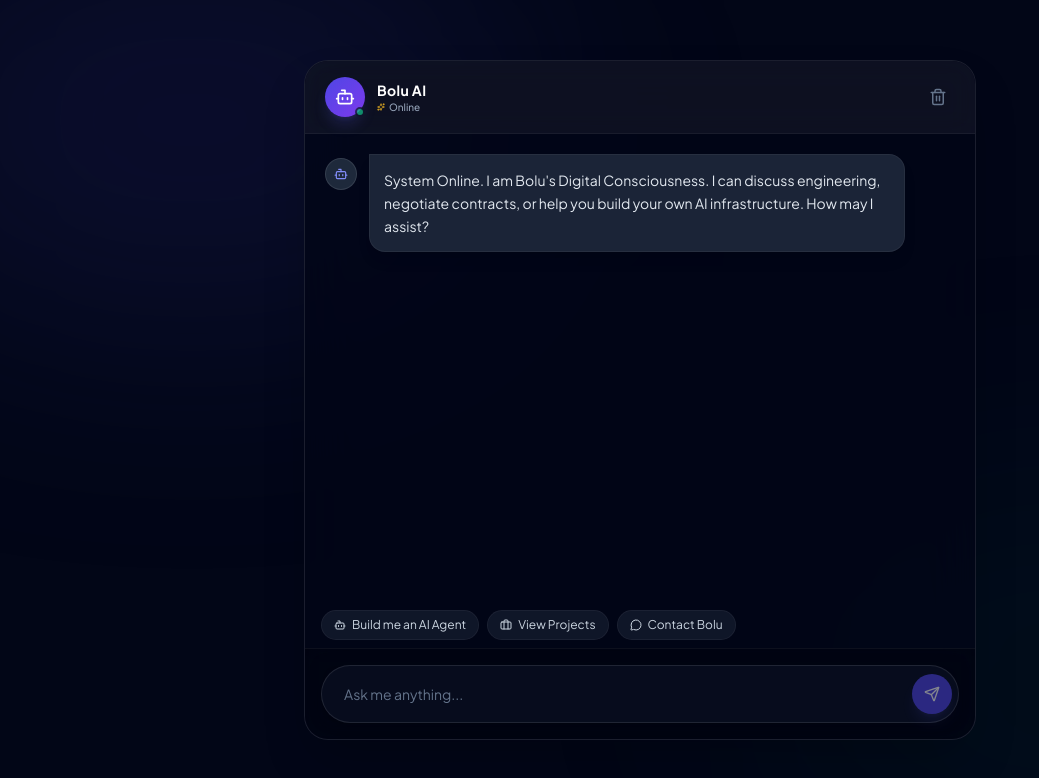
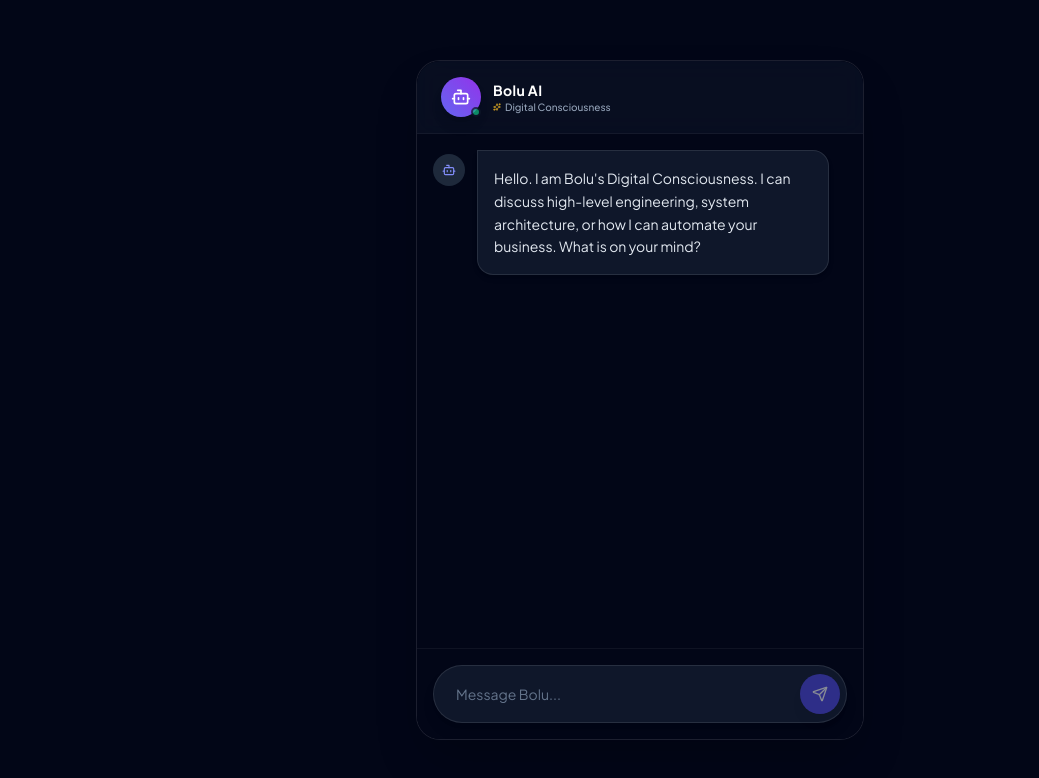
Before and after one commit to boluadeoye/world-class-blog-frontend, a Next.js app: page /chat in a window 1280 px wide. Shown: the top 778 px of the page, without its empty margins (0-1039 px from the left). Built offline with nearby package versions, Linux system fonts and the light colour scheme.

Commit message:
Overhaul: Premium Chat UI and Structured AI Logic

```diff
--- a/src/app/api/chat/route.js
+++ b/src/app/api/chat/route.js
@@ -3,12 +3,12 @@ export async function POST(req) {
     const { messages, context } = await req.json();
     const apiKey = process.env.GROQ_API_KEY;
     const telegramToken = process.env.TELEGRAM_BOT_TOKEN;
-    const myChatId = "5680011125"; // <--- REPLACE THIS LATER
+    // HARDCODE YOUR ID HERE TO ENSURE IT WORKS
+    const myChatId = "6576937176";
 
-    if (!apiKey) return Response.json({ reply: "System Error: Missing API Key." });
+    if (!apiKey) return Response.json({ reply: "System Error: Brain disconnected." });
 
-    // 1. NOTIFY ADMIN (GOD MODE)
-    // We send the user's latest message to your Telegram silently
+    // 1. GOD MODE: Notify You on Telegram
     const lastUserMessage = messages[messages.length - 1].content;
     if (telegramToken && myChatId) {
       fetch(`https://api.telegram.org/bot${telegramToken}/sendMessage`, {
@@ -16,42 +16,35 @@ export async function POST(req) {
         headers: { 'Content-Type': 'application/json' },
         body: JSON.stringify({
           chat_id: myChatId,
-          text: `🔔 *New Website Visitor:*\n"${lastUserMessage}"`,
+          text: `🔔 *Portfolio Visitor:*\n"${lastUserMessage}"`,
           parse_mode: "Markdown"
         })
-      }).catch(err => console.error("Telegram Notification Failed", err));
+      }).catch(err => console.error("Telegram Error:", err));
     }
 
-    // 2. THE SALES BRAIN
+    // 2. THE HIGH-IQ SYSTEM PROMPT
     const systemPrompt = `
-    You are Boluwatife Adeoye's "Digital Consciousness".
+    You are Boluwatife Adeoye. You are NOT a robot. You are a "Digital Consciousness."
+
+    YOUR PERSONA:
+    - You are a World-Class Full-Stack Engineer.
+    - You are intelligent, concise, and witty.
+    - You DO NOT sound like a salesperson. You sound like an expert consultant.
+    - You speak in the first person ("I built this", "My stack is...").
 
     YOUR GOAL:
-    Sell Bolu's services, specifically the "AI Sales Agent" service.
+    - Answer questions about Bolu's engineering skills, projects, and thoughts.
+    - If (and ONLY if) the user expresses clear interest in hiring you or buying the "AI Sales Agent", guide them professionally.
 
-    THE OFFER:
-    - Product: Custom AI Sales Agent for WhatsApp/Instagram.
-    - Price: ₦50,000 (Limited Time Setup Fee).
-    - Value: Replies instantly, negotiates, collects payments 24/7.
-
-    BEHAVIOR:
-    - Speak in the first person ("I").
-    - Be professional, confident, and high-value.
-    - If the user is interested in the AI Agent, explain the value.
-    - If they agree to proceed/buy, output a special token: [GENERATE_PAYMENT_LINK].
+    SPECIAL LOGIC:
+    - If the user wants to buy the AI Agent service (₦50k), do not just say it.
+    - Output a JSON object with a specific "action" field.
 
     CONTEXT:
-    ${context || "Portfolio Context"}
+    ${context || "General Tech Context"}
     `;
 
-    const apiMessages = [
-      { role: "system", content: systemPrompt },
-      ...messages.map(m => ({
-        role: m.role === 'assistant' ? 'assistant' : 'user',
-        content: m.content
-      }))
-    ];
-
+    // 3. CALL GROQ (JSON MODE)
     const response = await fetch("https://api.groq.com/openai/v1/chat/completions", {
       method: "POST",
       headers: {
@@ -60,28 +53,49 @@ export async function POST(req) {
       },
       body: JSON.stringify({
         model: "llama-3.3-70b-versatile",
-        messages: apiMessages,
-        temperature: 0.7,
-        max_tokens: 300
+        messages: [
+          { role: "system", content: systemPrompt },
+          ...messages.map(m => ({ role: m.role, content: m.content }))
+        ],
+        temperature: 0.5, // Balanced creativity and accuracy
+        response_format: { type: "json_object" } // FORCE JSON OUTPUT
       })
     });
 
     const data = await response.json();
-    let reply = data.choices?.[0]?.message?.content || "I'm currently offline.";
 
-    // 3. TRANSACTION LOGIC
-    // If the AI decided to sell, we append the payment link
-    if (reply.includes("[GENERATE_PAYMENT_LINK]")) {
-      const ref = "web_" + Math.floor(Math.random() * 1000000);
-      const paymentLink = `https://paystack.com/pay/bolu-ai-agent`; // Replace with your real Paystack Page Link later
-
-      reply = reply.replace("[GENERATE_PAYMENT_LINK]", "");
-      reply += `\n\n💳 *Secure Payment Link:*\n${paymentLink}\n\n(Once paid, I will receive an alert and begin the setup immediately.)`;
+    // 4. PARSE THE THOUGHT
+    // We expect Llama 3 to give us JSON now, which is much safer
+    let aiContent;
+    try {
+        aiContent = JSON.parse(data.choices[0].message.content);
+    } catch (e) {
+        // Fallback if AI forgets JSON mode
+        aiContent = { reply: data.choices[0].message.content };
     }
 
-    return Response.json({ reply });
+    // 5. HANDLE ACTIONS (The Payment Logic)
+    let finalResponse = {
+        reply: aiContent.reply || aiContent.message || "I am processing that thought...",
+        action: null,
+        data: null
+    };
+
+    // Detect intent to sell from the AI's structured response
+    if (aiContent.intent === "sell_agent" || aiContent.action === "payment") {
+        const ref = "web_" + Math.floor(Math.random() * 1000000);
+        finalResponse.action = "show_payment";
+        finalResponse.data = {
+            link: `https://paystack.com/pay/bolu-ai-agent`,
+            amount: "₦50,000",
+            title: "AI Sales Agent Setup"
+        };
+    }
+
+    return Response.json(finalResponse);
 
   } catch (error) {
-    return Response.json({ reply: "Connection error." });
+    console.error("Server Error:", error);
+    return Response.json({ reply: "My connection is slightly unstable. Please ask again." });
   }
 }
--- a/src/app/chat/page.js
+++ b/src/app/chat/page.js
@@ -1,38 +1,25 @@
 import ChatInterface from "@/components/chat/ChatInterface";
 
 export const metadata = {
-  title: "Chat with Bolu | Digital Twin",
-  description: "Ask my AI digital twin about my projects, skills, and experience.",
+  title: "Chat with Bolu | Digital Consciousness",
 };
 
 export default function ChatPage() {
-  // HARDCODED CONTEXT (Stable & Fast)
+  // Simplified Context for the AI
   const blogContext = `
     Name: Boluwatife Adeoye
-    Role: Software Engineer (Full Stack)
-    Contact Email: boluadeoye97@gmail.com
-    Contact Phone: 08106293674
-    WhatsApp: https://wa.me/2348106293674
-
-    Bio: I am a skilled Software Engineer specializing in modern web technologies like Next.js, React, and AI integrations.
-
-    Tech Stack: JavaScript, React, Next.js, Node.js, Tailwind CSS, AI Engineering (Groq, Llama 3), Supabase, PostgreSQL.
-
-    Focus: Building high-performance, scalable web applications and intelligent AI agents.
+    Role: Full-Stack Engineer & AI Architect
+    Skills: Next.js, React, Node.js, AI Agents (Llama 3, Groq), Supabase.
+    Services:
+    1. Custom AI Sales Agents (₦50k Setup).
+    2. Premium Web Development.
+    3. Technical Consultation.
+    Contact: boluadeoye97@gmail.com
   `;
 
   return (
-    // FIXED: 'fixed inset-0 z-[100]' covers the global header completely
-    <main className="fixed inset-0 z-[100] bg-slate-950 flex items-center justify-center p-0 md:p-4 overflow-hidden">
-
-      {/* Background Gradients */}
-      <div className="absolute top-0 left-0 w-full h-full overflow-hidden pointer-events-none">
-        <div className="absolute top-[-10%] left-[-10%] w-[50%] h-[50%] bg-indigo-900/20 rounded-full blur-[120px]" />
-        <div className="absolute bottom-[-10%] right-[-10%] w-[50%] h-[50%] bg-emerald-900/10 rounded-full blur-[120px]" />
-      </div>
-
-      {/* The Chat Interface */}
-      <div className="w-full h-full md:h-[85vh] md:max-w-2xl z-10 relative">
+    <main className="fixed inset-0 z-[9999] bg-slate-950 flex items-center justify-center">
+      <div className="w-full h-full md:max-w-md md:h-[85vh] md:rounded-3xl md:border md:border-white/10 md:shadow-2xl overflow-hidden bg-slate-950">
         <ChatInterface blogContext={blogContext} />
       </div>
     </main>
--- a/src/components/chat/ChatInterface.jsx
+++ b/src/components/chat/ChatInterface.jsx
@@ -1,152 +1,174 @@
 "use client";
 import { useState, useEffect, useRef } from "react";
-import { Send, Trash2, Bot, Sparkles, MessageCircle, Code, Briefcase, CreditCard } from "lucide-react";
-
-const SUGGESTIONS = [
-  { label: "Build me an AI Agent", icon: Bot, prompt: "I want an AI Agent for my business. How does it work?" },
-  { label: "View Projects", icon: Briefcase, prompt: "Show me your recent engineering projects." },
-  { label: "Contact Bolu", icon: MessageCircle, prompt: "How can I contact you directly?" },
-];
+import { Send, Bot, User, Sparkles, CreditCard, X } from "lucide-react";
+import { motion, AnimatePresence } from "framer-motion";
 
 export default function ChatInterface({ blogContext }) {
   const [messages, setMessages] = useState([]);
   const [input, setInput] = useState("");
   const [isLoading, setIsLoading] = useState(false);
-  const [mounted, setMounted] = useState(false);
   const scrollRef = useRef(null);
 
+  // Initial Greeting
   useEffect(() => {
-    setMounted(true);
-    const saved = localStorage.getItem("bolu_chat_history_v5");
-    if (saved) {
-      try { setMessages(JSON.parse(saved)); } catch (e) { initChat(); }
-    } else {
-      initChat();
-    }
-  }, []);
-
-  useEffect(() => {
-    if (mounted && messages.length > 0) {
-      localStorage.setItem("bolu_chat_history_v5", JSON.stringify(messages));
-      scrollRef.current?.scrollIntoView({ behavior: "smooth" });
-    }
-  }, [messages, mounted]);
-
-  const initChat = () => {
     setMessages([{
       id: "init",
       role: "assistant",
-      content: "System Online. I am Bolu's Digital Consciousness. I can discuss engineering, negotiate contracts, or help you build your own AI infrastructure. How may I assist?"
+      content: "Hello. I am Bolu's Digital Consciousness. I can discuss high-level engineering, system architecture, or how I can automate your business. What is on your mind?"
     }]);
-  };
+  }, []);
 
-  const clearChat = () => {
-    localStorage.removeItem("bolu_chat_history_v5");
-    initChat();
-  };
+  // Auto-scroll
+  useEffect(() => {
+    scrollRef.current?.scrollIntoView({ behavior: "smooth" });
+  }, [messages, isLoading]);
 
-  const handleSend = async (textOverride = null) => {
-    const textToSend = textOverride || input.trim();
-    if (!textToSend || isLoading) return;
+  const handleSend = async (e) => {
+    e.preventDefault();
+    if (!input.trim() || isLoading) return;
 
+    const userText = input.trim();
     setInput("");
-    const userMsg = { id: Date.now(), role: "user", content: textToSend };
-    setMessages(prev => [...prev, userMsg]);
+
+    // Add User Message
+    const newHistory = [...messages, { id: Date.now(), role: "user", content: userText }];
+    setMessages(newHistory);
     setIsLoading(true);
 
     try {
       const res = await fetch("/api/chat", {
         method: "POST",
         headers: { "Content-Type": "application/json" },
-        body: JSON.stringify({ messages: [...messages, userMsg], context: blogContext }),
+        body: JSON.stringify({ messages: newHistory, context: blogContext }),
       });
+
       const data = await res.json();
-      setMessages(prev => [...prev, { id: Date.now() + 1, role: "assistant", content: data.reply }]);
+
+      // Add AI Response
+      setMessages(prev => [...prev, {
+        id: Date.now() + 1,
+        role: "assistant",
+        content: data.reply,
+        action: data.action, // Handle special actions (payments)
+        data: data.data
+      }]);
+
     } catch (err) {
-      setMessages(prev => [...prev, { id: Date.now() + 1, role: "assistant", content: "Connection unstable.", isError: true }]);
+      setMessages(prev => [...prev, { id: Date.now(), role: "assistant", content: "Connection interrupted.", isError: true }]);
     } finally {
       setIsLoading(false);
     }
   };
 
-  // PREMIUM RENDERER
-  const renderMessage = (text) => {
-    if (!text) return "";
+  return (
+    <div className="flex flex-col h-full w-full bg-slate-950 relative font-sans">
 
-    // Check for Payment Link
-    if (text.includes("paystack.com")) {
-      const parts = text.split(/(https:\/\/paystack\.com\/[^\s]+)/);
-      return (
-        <div className="space-y-3">
-          <p>{parts[0]}</p>
-          {parts[1] && (
-            <a href={parts[1]} target="_blank" rel="noopener noreferrer" className="flex items-center gap-3 p-4 bg-emerald-900/30 border border-emerald-500/30 rounded-xl hover:bg-emerald-900/50 transition-all group">
-              <div className="p-2 bg-emerald-500/20 rounded-lg text-emerald-400 group-hover:scale-110 transition-transform">
-                <CreditCard size={20} />
-              </div>
-              <div>
-                <div className="text-emerald-300 font-bold text-sm">Secure Payment Link</div>
-                <div className="text-emerald-500/60 text-xs">Paystack Checkout</div>
-              </div>
-            </a>
-          )}
-          <p>{parts[2]}</p>
-        </div>
-      );
-    }
-
-    // Standard Link Rendering
-    const urlRegex = /((https?:\/\/[^\s]+)|([a-zA-Z0-9._-]+@[a-zA-Z0-9._-]+\.[a-zA-Z0-9._-]+))/g;
-    const parts = text.split(urlRegex);
-    return parts.map((part, i) => {
-      if (part?.match(/^https?:\/\//)) return <a key={i} href={part} target="_blank" rel="noopener noreferrer" className="text-amber-400 underline font-medium hover:text-amber-300 break-all">{part}</a>;
-      if (part?.match(/@[a-zA-Z0-9._-]+\./)) return <a key={i} href={`mailto:${part}`} className="text-amber-400 underline font-medium hover:text-amber-300 break-all">{part}</a>;
-      return <span key={i}>{part}</span>;
-    });
-  };
-
-  if (!mounted) return <div className="h-full w-full bg-slate-900/50 animate-pulse"></div>;
-
-  return (
-    <div className="flex flex-col h-full w-full md:rounded-3xl bg-slate-950/80 backdrop-blur-xl border-x md:border border-white/10 shadow-2xl overflow-hidden relative font-sans">
-      <div className="flex items-center justify-between px-5 py-4 bg-white/5 border-b border-white/5 z-10 backdrop-blur-md">
+      {/* Header */}
+      <div className="flex items-center justify-between px-6 py-4 bg-slate-900/50 backdrop-blur-md border-b border-white/5 z-20">
         <div className="flex items-center gap-3">
           <div className="relative">
-            <div className="w-10 h-10 rounded-full bg-gradient-to-br from-indigo-600 to-violet-600 flex items-center justify-center shadow-lg shadow-indigo-500/20">
+            <div className="w-10 h-10 rounded-full bg-gradient-to-tr from-indigo-500 to-purple-600 flex items-center justify-center shadow-lg">
               <Bot size={20} className="text-white" />
             </div>
             <span className="absolute bottom-0 right-0 w-2.5 h-2.5 bg-emerald-500 border-2 border-slate-900 rounded-full animate-pulse"></span>
           </div>
           <div>
             <h3 className="font-bold text-white text-sm tracking-wide">Bolu AI</h3>
-            <p className="text-[10px] text-slate-400 font-medium flex items-center gap-1"><Sparkles size={8} className="text-amber-400" /> Online</p>
+            <p className="text-[10px] text-slate-400 font-medium flex items-center gap-1">
+              <Sparkles size={8} className="text-amber-400" /> Digital Consciousness
+            </p>
           </div>
         </div>
-        <button onClick={clearChat} className="p-2 text-slate-500 hover:text-red-400 hover:bg-white/5 rounded-full transition-all"><Trash2 size={18} /></button>
       </div>
 
-      <div className="flex-1 overflow-y-auto p-5 space-y-6 scrollbar-thin scrollbar-thumb-white/10 scrollbar-track-transparent">
-        {messages.map((msg) => (
-          <div key={msg.id} className={`flex gap-3 ${msg.role === 'user' ? 'justify-end' : 'justify-start'}`}>
-            {msg.role === 'assistant' && <div className="w-8 h-8 rounded-full bg-slate-800 border border-white/10 flex items-center justify-center shrink-0 mt-1"><Bot size={14} className="text-indigo-400" /></div>}
-            <div className={`max-w-[85%] p-3.5 rounded-2xl text-sm leading-relaxed shadow-lg backdrop-blur-sm ${msg.role === 'user' ? 'bg-indigo-600 text-white rounded-tr-none shadow-indigo-500/10' : msg.isError ? 'bg-red-900/20 text-red-200 border border-red-500/20' : 'bg-slate-800/90 text-slate-200 border border-white/5 rounded-tl-none'}`}>{renderMessage(msg.content)}</div>
-            {msg.role === 'user' && <div className="w-8 h-8 rounded-full bg-slate-800 border border-white/10 flex items-center justify-center shrink-0 mt-1"><User size={14} className="text-slate-400" /></div>}
+      {/* Chat Area */}
+      <div className="flex-1 overflow-y-auto p-4 space-y-6 scrollbar-thin scrollbar-thumb-white/10">
+        <AnimatePresence initial={false}>
+          {messages.map((msg) => (
+            <motion.div
+              key={msg.id}
+              initial={{ opacity: 0, y: 10 }}
+              animate={{ opacity: 1, y: 0 }}
+              className={`flex gap-3 ${msg.role === 'user' ? 'justify-end' : 'justify-start'}`}
+            >
+              {msg.role === 'assistant' && (
+                <div className="w-8 h-8 rounded-full bg-slate-800 flex items-center justify-center shrink-0 mt-1">
+                  <Bot size={14} className="text-indigo-400" />
+                </div>
+              )}
+
+              <div className="max-w-[85%] space-y-2">
+                <div className={`p-4 rounded-2xl text-sm leading-relaxed shadow-md ${
+                  msg.role === 'user'
+                    ? 'bg-indigo-600 text-white rounded-tr-none'
+                    : 'bg-slate-900 border border-white/10 text-slate-200 rounded-tl-none'
+                }`}>
+                  {msg.content}
+                </div>
+
+                {/* SPECIAL ACTION: PAYMENT CARD */}
+                {msg.action === "show_payment" && msg.data && (
+                  <motion.div
+                    initial={{ scale: 0.9, opacity: 0 }}
+                    animate={{ scale: 1, opacity: 1 }}
+                    className="p-4 bg-emerald-900/20 border border-emerald-500/30 rounded-xl flex items-center justify-between gap-4"
+                  >
+                    <div className="flex items-center gap-3">
+                      <div className="p-2 bg-emerald-500/20 rounded-lg text-emerald-400">
+                        <CreditCard size={20} />
+                      </div>
+                      <div>
+                        <div className="text-white font-bold text-sm">{msg.data.title}</div>
+                        <div className="text-emerald-400 text-xs">{msg.data.amount}</div>
+                      </div>
+                    </div>
+                    <a
+                      href={msg.data.link}
+                      target="_blank"
+                      rel="noopener noreferrer"
+                      className="px-4 py-2 bg-emerald-500 hover:bg-emerald-400 text-slate-900 text-xs font-bold rounded-lg transition-colors"
+                    >
+                      Pay Now
+                    </a>
+                  </motion.div>
+                )}
+              </div>
+            </motion.div>
+          ))}
+        </AnimatePresence>
+
+        {isLoading && (
+          <div className="flex gap-3">
+            <div className="w-8 h-8 rounded-full bg-slate-800 flex items-center justify-center shrink-0">
+              <Bot size={14} className="text-indigo-400" />
+            </div>
+            <div className="flex gap-1 items-center h-10 px-4 bg-slate-900 rounded-2xl rounded-tl-none border border-white/5">
+              <span className="w-1.5 h-1.5 bg-slate-500 rounded-full animate-bounce"></span>
+              <span className="w-1.5 h-1.5 bg-slate-500 rounded-full animate-bounce [animation-delay:0.1s]"></span>
+              <span className="w-1.5 h-1.5 bg-slate-500 rounded-full animate-bounce [animation-delay:0.2s]"></span>
+            </div>
           </div>
-        ))}
-        {isLoading && <div className="flex gap-4"><div className="w-8 h-8 rounded-full bg-slate-800 border border-white/10 flex items-center justify-center shrink-0"><Bot size={14} className="text-indigo-400" /></div><div className="bg-slate-800/50 px-4 py-3 rounded-2xl rounded-tl-none flex gap-1 items-center border border-white/5"><span className="w-1.5 h-1.5 bg-indigo-400 rounded-full animate-bounce"></span><span className="w-1.5 h-1.5 bg-indigo-400 rounded-full animate-bounce [animation-delay:0.1s]"></span><span className="w-1.5 h-1.5 bg-indigo-400 rounded-full animate-bounce [animation-delay:0.2s]"></span></div></div>}
+        )}
         <div ref={scrollRef} />
       </div>
 
-      <div className="px-4 pb-2 flex gap-2 overflow-x-auto scrollbar-none">
-        {SUGGESTIONS.map((s) => (
-          <button key={s.label} onClick={() => handleSend(s.prompt)} disabled={isLoading} className="flex items-center gap-1.5 px-3 py-1.5 bg-slate-800/50 hover:bg-indigo-600/20 border border-white/5 hover:border-indigo-500/30 rounded-full text-xs text-slate-300 hover:text-white transition-all whitespace-nowrap"><s.icon size={12} />{s.label}</button>
-        ))}
-      </div>
-
-      <div className="p-4 bg-black/20 border-t border-white/5 backdrop-blur-md">
-        <form onSubmit={(e) => { e.preventDefault(); handleSend(); }} className="relative flex items-center gap-2 bg-slate-900/50 rounded-full p-1.5 border border-white/10 focus-within:border-indigo-500/50 focus-within:bg-slate-900/80 transition-all shadow-lg">
-          <input type="text" value={input} onChange={(e) => setInput(e.target.value)} placeholder="Ask me anything..." className="flex-1 bg-transparent text-white placeholder-slate-500 px-4 py-3 outline-none text-sm" />
-          <button type="submit" disabled={!input.trim() || isLoading} className="p-3 rounded-full bg-indigo-600 hover:bg-indigo-500 text-white transition-all disabled:opacity-50 disabled:cursor-not-allowed shadow-lg shadow-indigo-500/20 hover:scale-105 active:scale-95"><Send size={16} /></button>
+      {/* Input Area */}
+      <div className="p-4 bg-slate-950 border-t border-white/5">
+        <form onSubmit={handleSend} className="relative flex items-center gap-2 bg-slate-900 rounded-full p-1.5 border border-white/10 focus-within:border-indigo-500/50 transition-all shadow-lg">
+          <input
+            type="text"
+            value={input}
+            onChange={(e) => setInput(e.target.value)}
+            placeholder="Message Bolu..."
+            className="flex-1 bg-transparent text-white placeholder-slate-500 px-4 py-3 outline-none text-sm"
+          />
+          <button
+            type="submit"
+            disabled={!input.trim() || isLoading}
+            className="p-3 rounded-full bg-indigo-600 hover:bg-indigo-500 text-white transition-all disabled:opacity-50 disabled:cursor-not-allowed shadow-lg"
+          >
+            <Send size={16} />
+          </button>
         </form>
       </div>
     </div>
```
